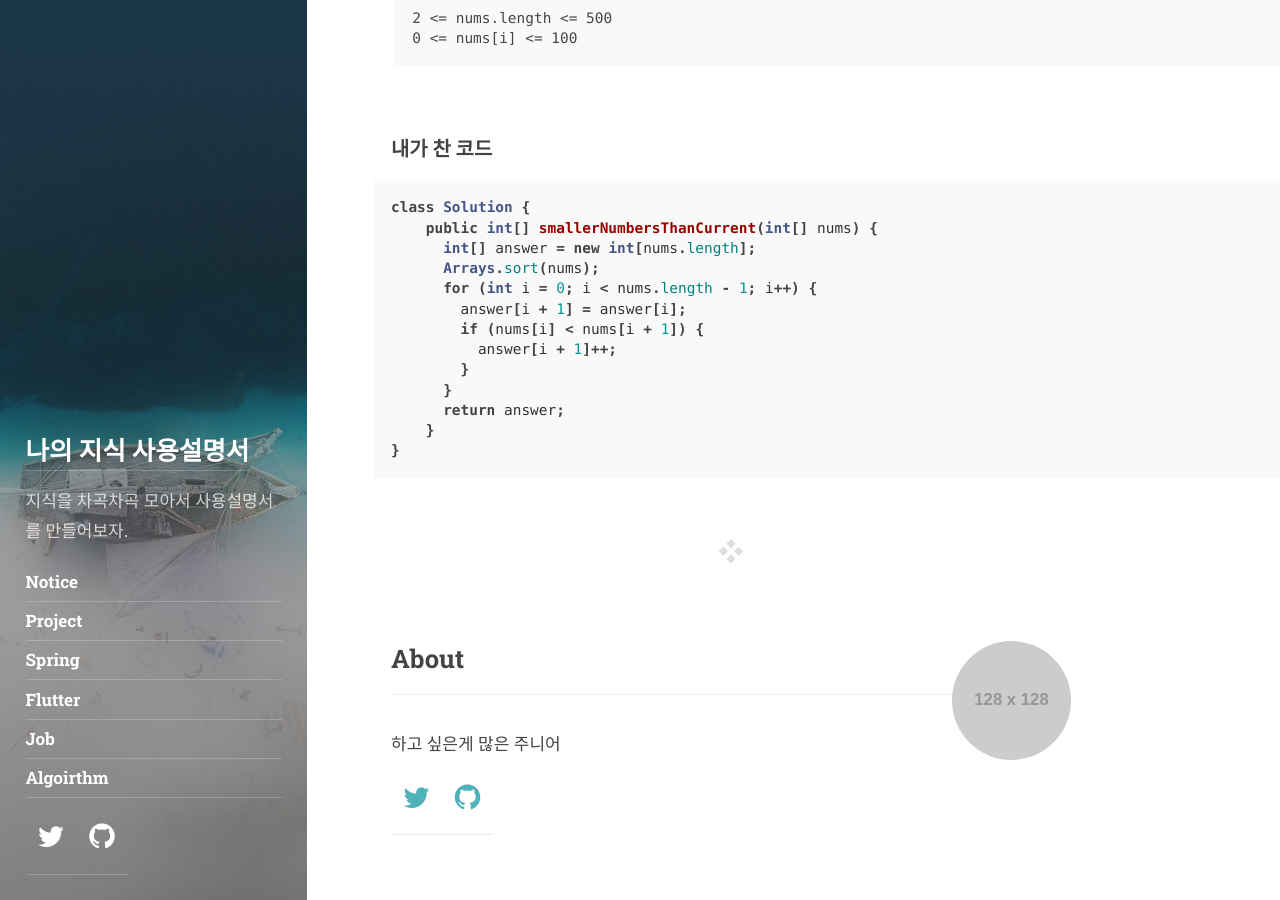
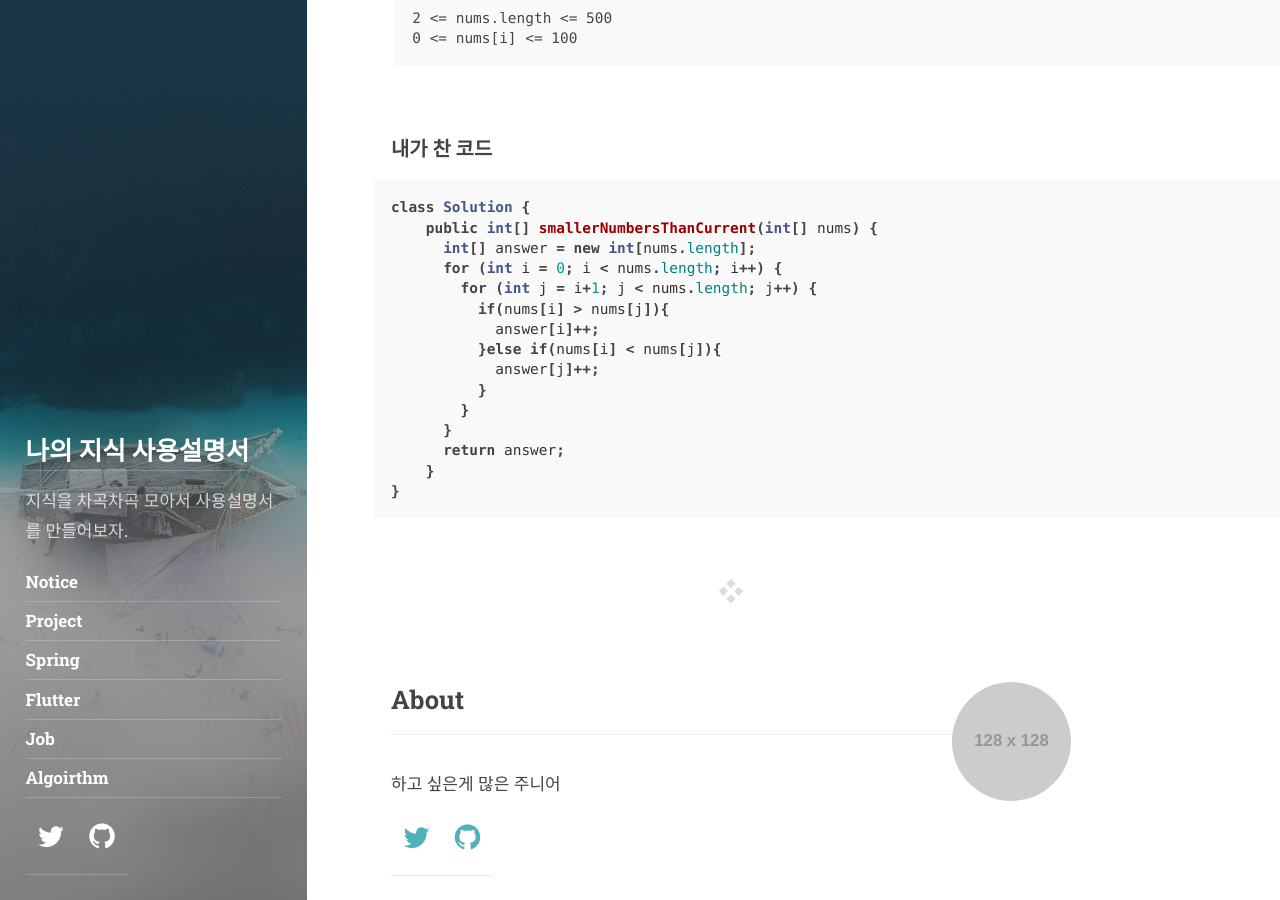
Before and after one commit to G-ONL/g-onl.github.io, a Jekyll site: the page built from _posts/2020-04-12-leetcode-1365.md, in a window 1280 px wide and 900 px high, scrolled down 1170 px. Built offline with Jekyll 4.4.1, drawn with Linux system fonts in a browser that asks for light colours; some web fonts are replaced; comment, search, counter and statistics services are not loaded.

Commit message:
Update 2020-04-12-leetcode-1365.md

```diff
--- a/_posts/2020-04-12-leetcode-1365.md
+++ b/_posts/2020-04-12-leetcode-1365.md
@@ -45,11 +45,13 @@ Output: [2,1,0,3]
 class Solution {
     public int[] smallerNumbersThanCurrent(int[] nums) {
       int[] answer = new int[nums.length];
-      Arrays.sort(nums);
-      for (int i = 0; i < nums.length - 1; i++) {
-        answer[i + 1] = answer[i];
-        if (nums[i] < nums[i + 1]) {
-          answer[i + 1]++;
+      for (int i = 0; i < nums.length; i++) {
+        for (int j = i+1; j < nums.length; j++) {
+          if(nums[i] > nums[j]){
+            answer[i]++;
+          }else if(nums[i] < nums[j]){
+            answer[j]++;
+          }
         }
       }
       return answer;
```
